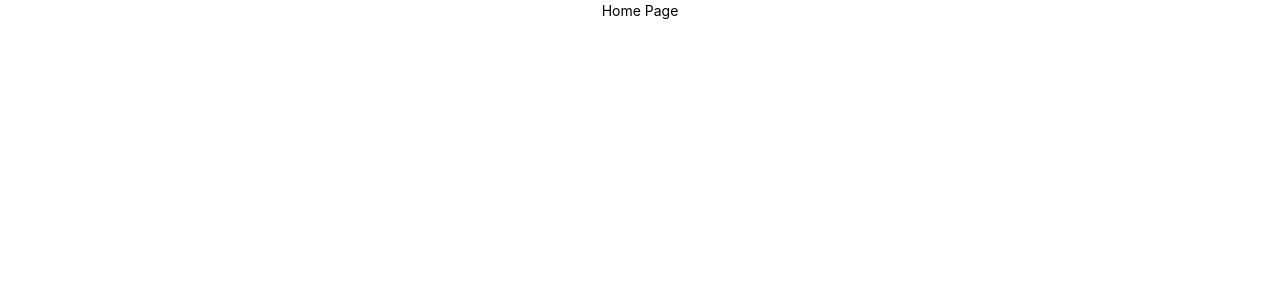
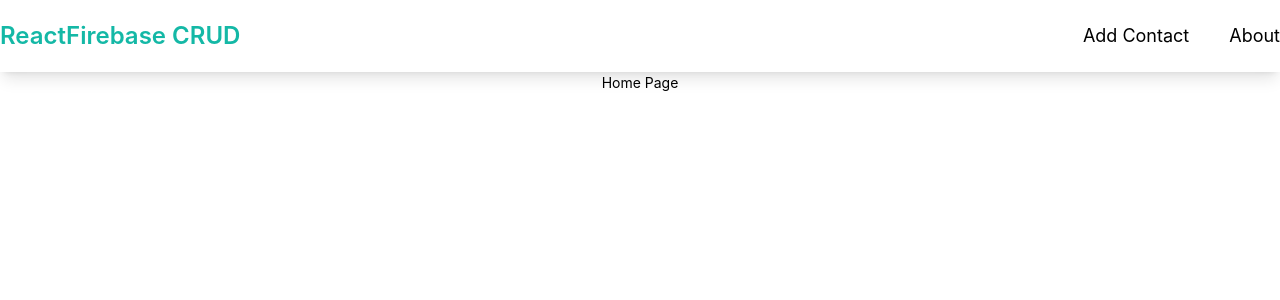
Before and after one commit to AmaduKamara/react-firebase-crud, a React (Create React App) app: page / in a window 1280 px wide. Shown: the top 300 px of the page. Built offline with nearby package versions, Linux system fonts and the light colour scheme.

Commit message:
Create Header and style with active classes

```diff
--- /dev/null
+++ b/src/components/Header.jsx
@@ -0,0 +1,38 @@
+import React from "react";
+import { Link, NavLink } from "react-router-dom";
+
+const Header = () => {
+  return (
+    <div className="bg-white py-5 shadow-lg sticky top-0 z-50">
+      <div className="container mx-auto flex justify-between">
+        <Link to="/" className="text-2xl text-teal-500 font-semibold">
+          ReactFirebase CRUD
+        </Link>
+        <ul className="flex items-center">
+          <li className=" text-lg">
+            <NavLink
+              to="/add"
+              style={({ isActive }) => ({
+                color: isActive ? "teal" : "",
+              })}
+            >
+              Add Contact
+            </NavLink>
+          </li>
+          <li className="ml-10 text-lg">
+            <NavLink
+              to="/about"
+              style={({ isActive }) => ({
+                color: isActive ? "teal" : "",
+              })}
+            >
+              About
+            </NavLink>
+          </li>
+        </ul>
+      </div>
+    </div>
+  );
+};
+
+export default Header;
--- a/src/index.js
+++ b/src/index.js
@@ -10,9 +10,11 @@ import App from "./App";
 import AddEdit from "./pages/AddEdit";
 import View from "./pages/View";
 import About from "./pages/About";
+import Header from "./components/Header";
 
 ReactDOM.render(
   <BrowserRouter>
+    <Header />
     <ToastContainer position="top-right" />
     <Routes>
       <Route path="/" element={<App />} />
```
